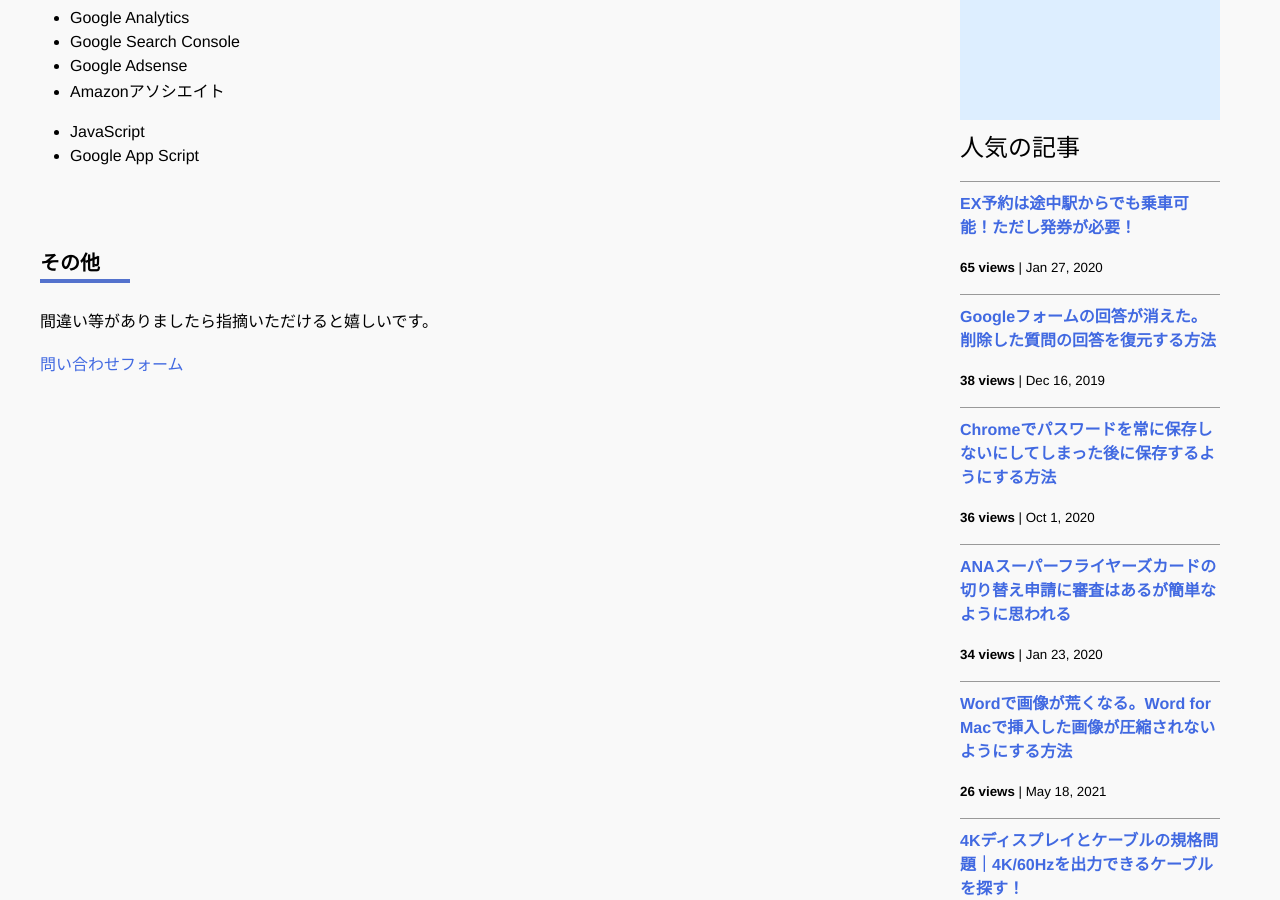
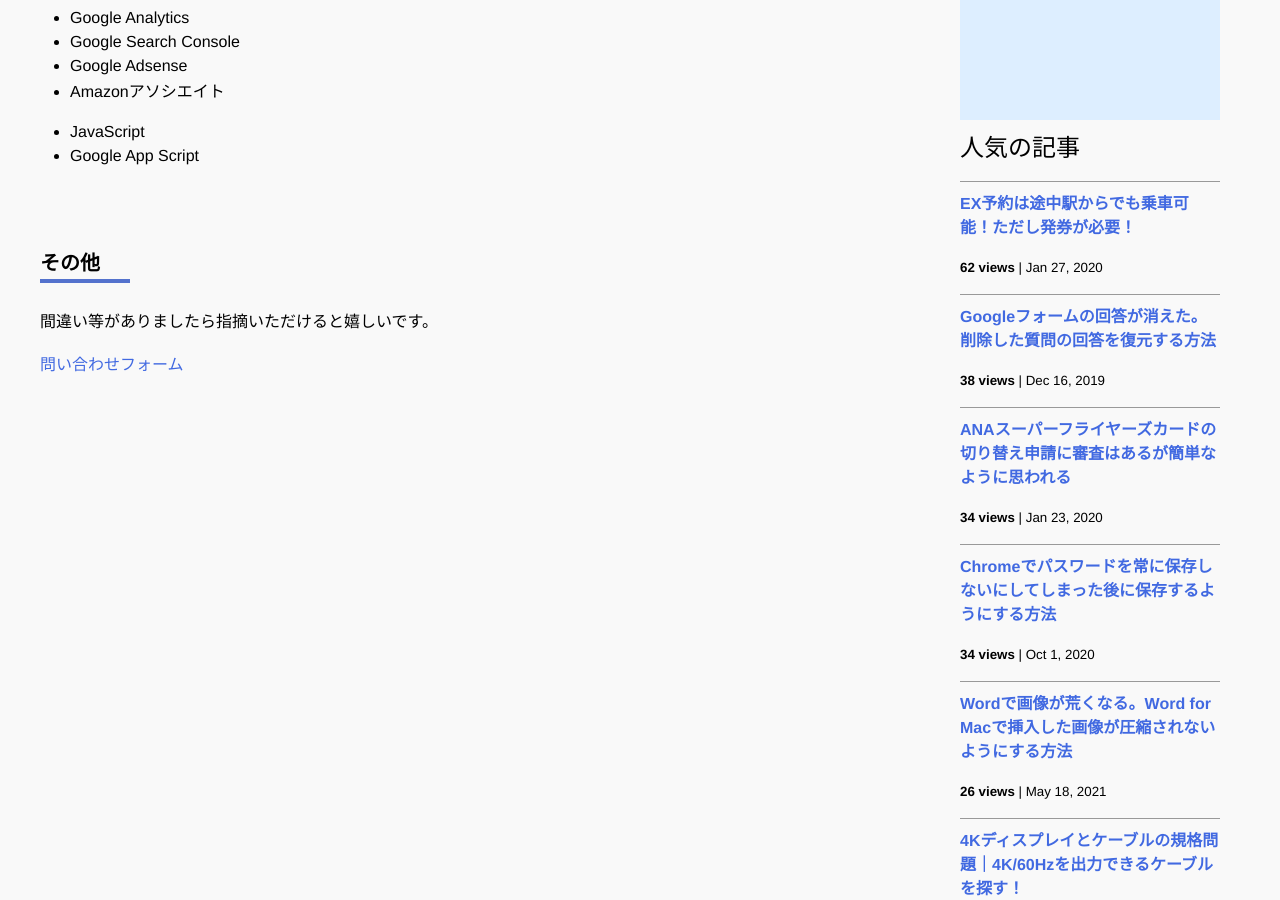
Before and after one commit to iwanaminami/shoyaiwaname, a Jekyll site: the page built from about.markdown, in a window 1280 px wide and 900 px high, scrolled down 693 px. Built offline with Jekyll 4.4.1, drawn with Linux system fonts in a browser that asks for light colours; nearby versions of some CDN libraries; comment, search, counter and statistics services are not loaded.

Commit message:
chore(ga): update _data/popularposts.yml 20260609-0052

```diff
--- a/_data/popularposts.yml
+++ b/_data/popularposts.yml
@@ -1,17 +1,17 @@
 side:
-  - view: 65
+  - view: 62
     url: "/2020/01/27/ex-rideontheway.html"
   - view: 38
     url: "/2019/12/16/restore-googleform.html"
-  - view: 36
-    url: "/2020/10/01/googlepassword.html"
   - view: 34
     url: "/2020/01/23/sfc-judge.html"
+  - view: 34
+    url: "/2020/10/01/googlepassword.html"
   - view: 26
     url: "/2021/05/18/image-compression-word.html"
   - view: 11
     url: "/2020/04/14/4kcable.html"
-  - view: 9
+  - view: 8
     url: "/"
   - view: 6
     url: "/2020/01/23/sfcgold.html"
```
